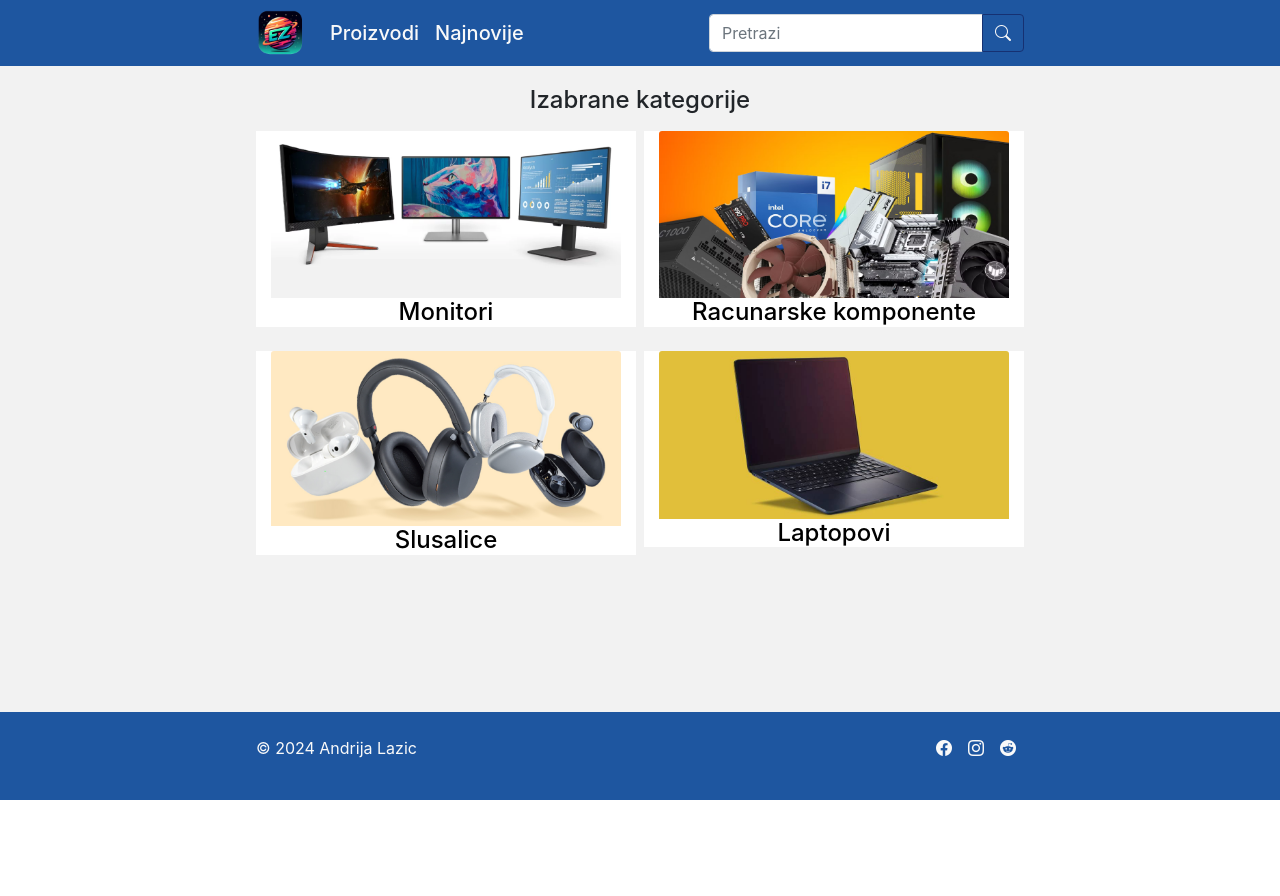
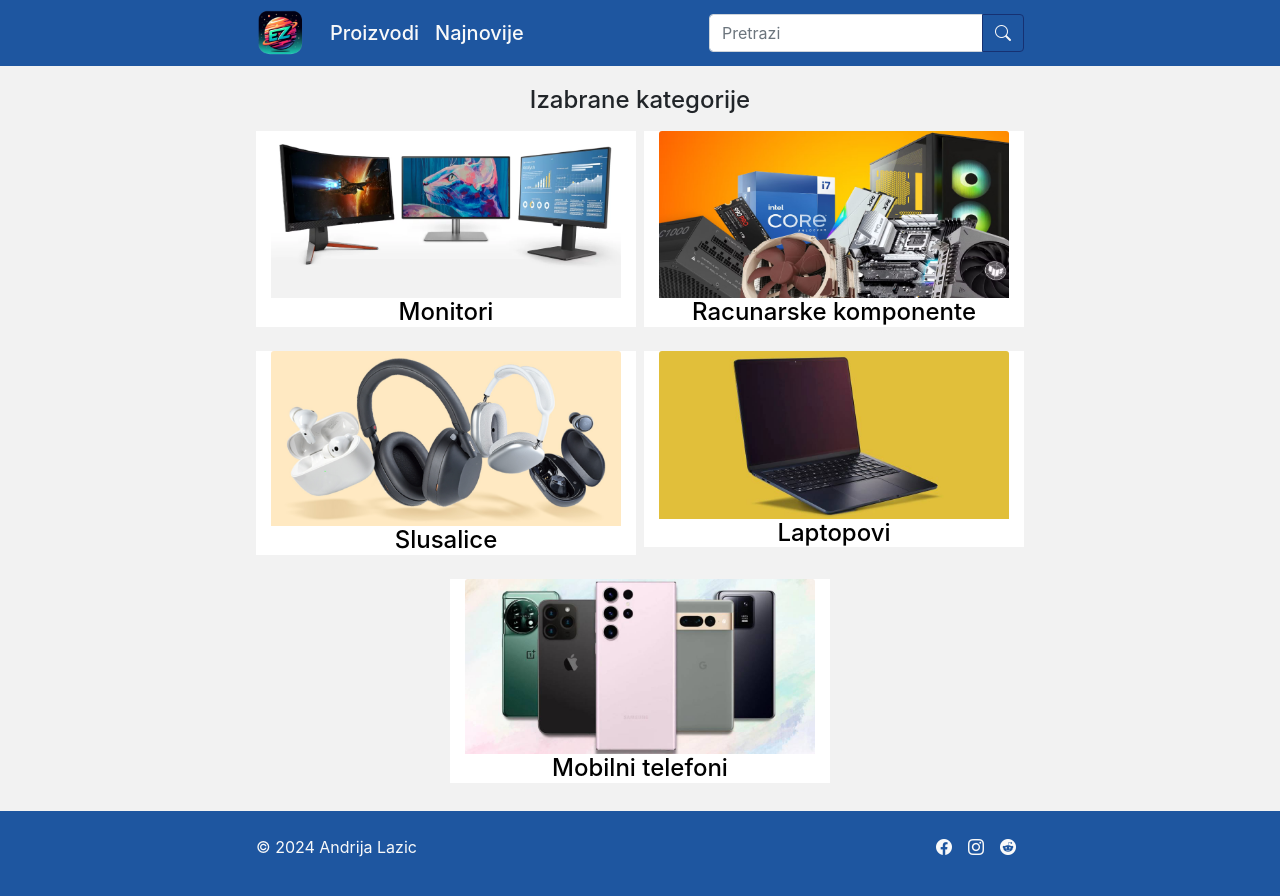
Before and after one commit to AndrijaLazic/EzDeals, a React (Vite) app in the folder FrontEnd/ezdealfrontend/: page /kategorije in a window 1280 px wide. Shown: the top 896 px of the page. Before the commit the page ends 800 px from the top, so only its background shows below. Built offline with nearby package versions, Linux system fonts and the light colour scheme.

Commit message:
feat: :sparkles: Implemented new category on frontend

```diff
--- a/FrontEnd/ezdealfrontend/src/appConfig.ts
+++ b/FrontEnd/ezdealfrontend/src/appConfig.ts
@@ -28,6 +28,12 @@
 				url:"/kategorije/Laptopovi?page=1",
 				urlParam:"Laptopovi"
 			},
+			{
+				name:"Mobilni telefoni",
+				imagePath:"./pictures/CategoryMobilniTelefoni.jpg",
+				url:"/kategorije/MobilniTelefoni?page=1",
+				urlParam:"MobilniTelefoni"
+			}
 		];
 	}
 
```
Also changed, not shown: FrontEnd/ezdealfrontend/src/assets/pictures/CategoryMobilniTelefoni.jpg (added).
